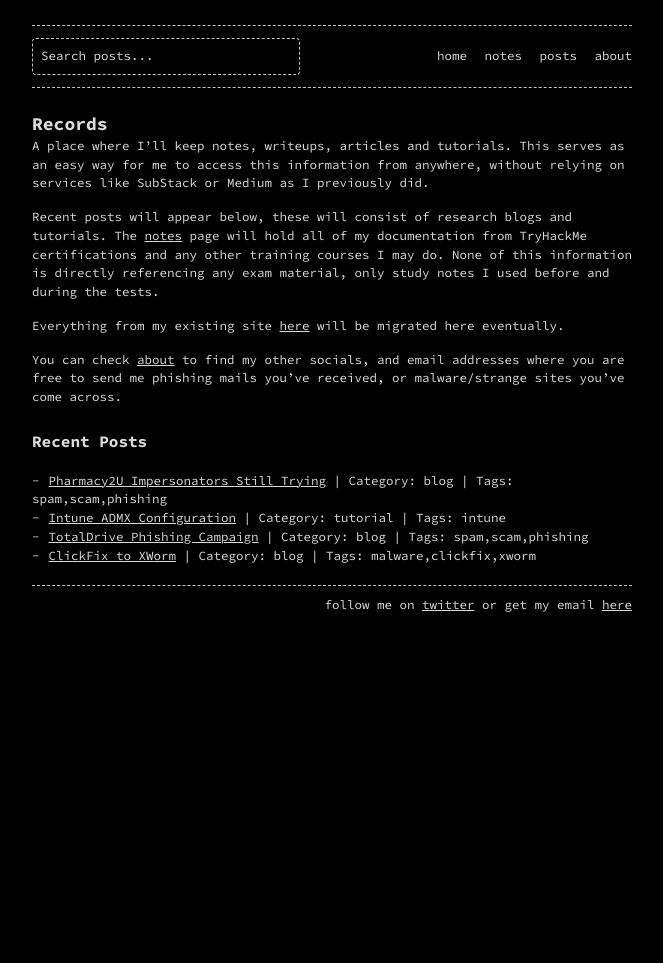
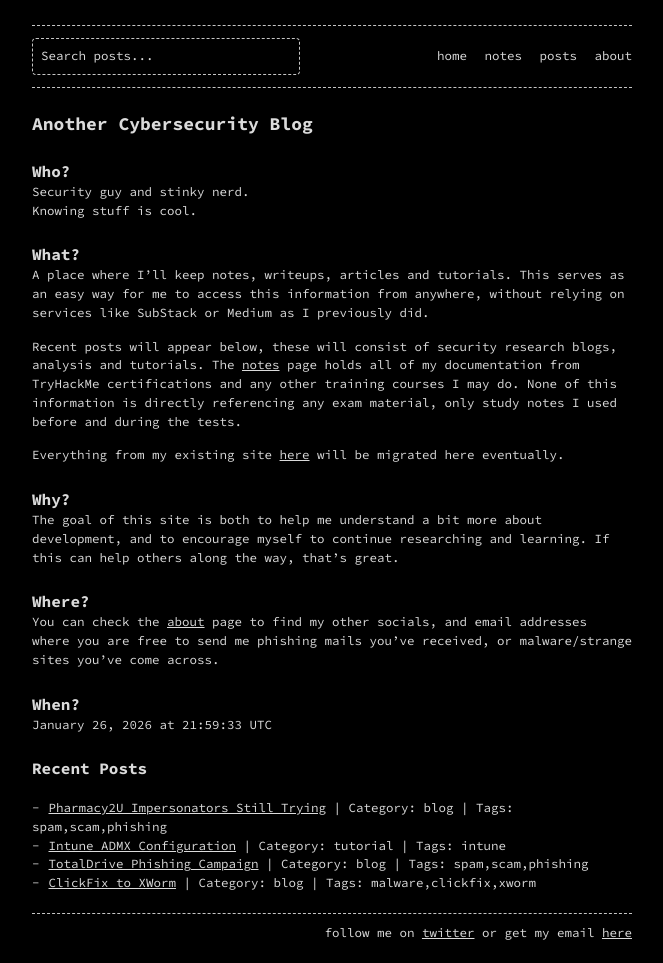
Before and after one commit to contrxl/contrxl.github.io, a Jekyll site: the page built from index.md, in a window 1280 px wide. Shown: the whole page, without its empty margins (308-971 px from the left). Built offline with Jekyll 4.4.1, drawn with Linux system fonts in a browser that asks for light colours; comment, search, counter and statistics services are not loaded; before the commit the page ends 900 px from its top, so only the background shows below that.

Commit message:
Add: More text on homepage.

```diff
--- a/index.md
+++ b/index.md
@@ -5,14 +5,31 @@ permalink: /
 meta_title: Another Cybersecurity Blog | Contrxl
 ---
 
-# Records
+# Another Cybersecurity Blog
+
+## Who?
+
+Security guy and stinky nerd.
+Knowing stuff is cool.
+
+## What?
 
 A place where I'll keep notes, writeups, articles and tutorials. This serves as an easy way for me to access this information from anywhere, without relying on services like SubStack or Medium as I previously did.
 
-Recent posts will appear below, these will consist of research blogs and tutorials. The [notes](/notes) page will hold all of my documentation from TryHackMe certifications and any other training courses I may do. None of this information is directly referencing any exam material, only study notes I used before and during the tests.
+Recent posts will appear below, these will consist of security research blogs, analysis and tutorials. The [notes](/notes) page holds all of my documentation from TryHackMe certifications and any other training courses I may do. None of this information is directly referencing any exam material, only study notes I used before and during the tests.
 
 Everything from my existing site [here](https://knowledge.contrxl.tech) will be migrated here eventually.
 
-You can check [about](/about) to find my other socials, and email addresses where you are free to send me phishing mails you've received, or malware/strange sites you've come across.
+## Why?
+
+The goal of this site is both to help me understand a bit more about development, and to encourage myself to continue researching and learning. If this can help others along the way, that's great.
+
+## Where?
+
+You can check the [about](/about) page to find my other socials, and email addresses where you are free to send me phishing mails you've received, or malware/strange sites you've come across.
+
+## When?
+
+{{ "now" | date: "%B %d, %Y at %H:%M:%S %Z" }}
 
 ## Recent Posts
```
